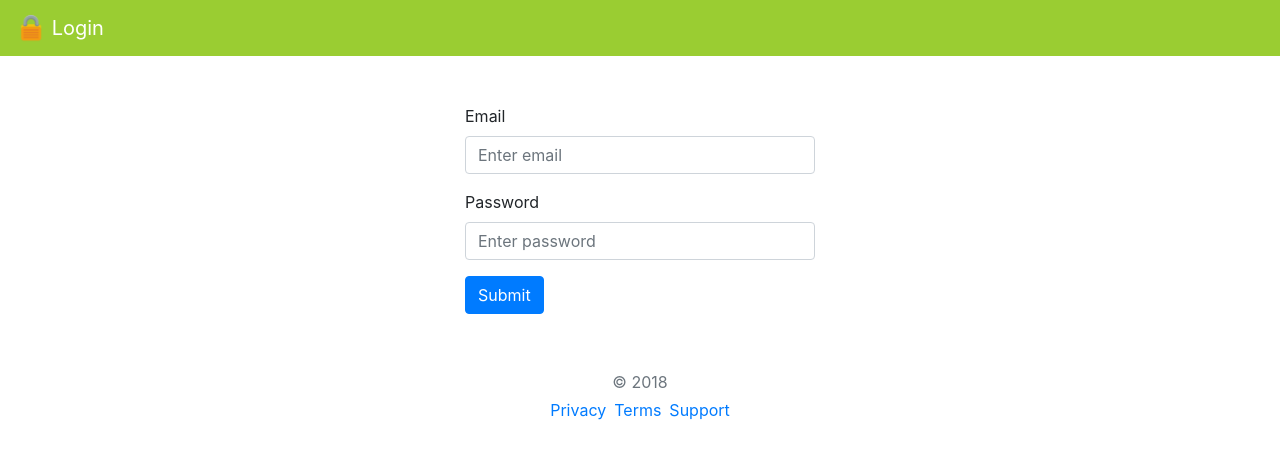
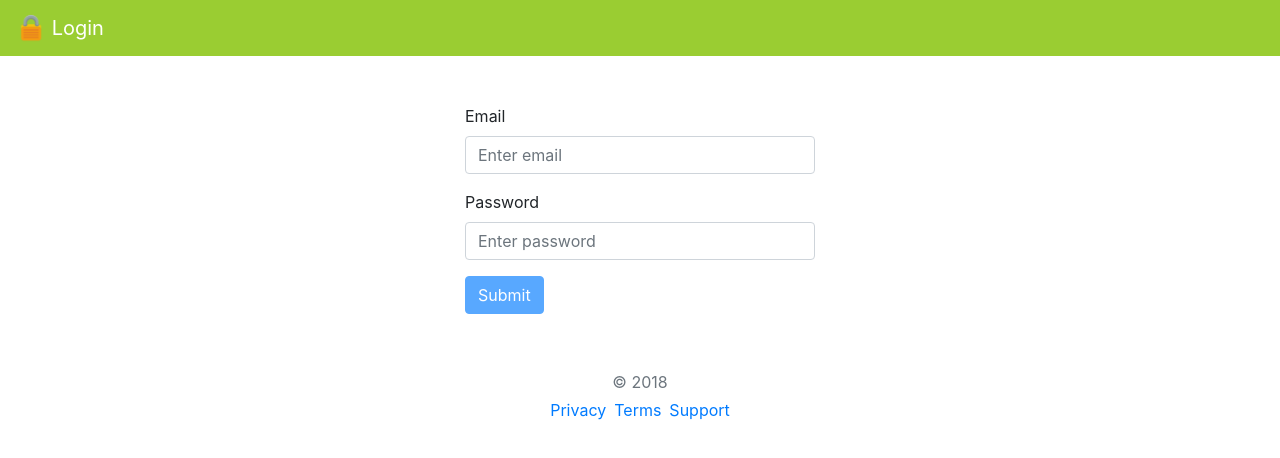
Before and after one commit to MijaelWatts/login, an Angular app in the folder angular5-login/: page / in a window 1280 px wide. Shown: the top 458 px of the page. Built offline with nearby package versions, Linux system fonts and the light colour scheme.

Commit message:
Formatted html with disabled button.

```diff
--- a/angular5-login/src/app/body/login.component.html
+++ b/angular5-login/src/app/body/login.component.html
@@ -1,15 +1,19 @@
 <div class="container my-5">
   <div class="row">
     <form class="col-sm-4 mx-auto">
+
       <div class="form-group">
         <label for="exampleInputEmail1">Email</label>
         <input type="email" class="form-control" id="exampleInputEmail1" aria-describedby="emailHelp" placeholder="Enter email">
       </div>
+
       <div class="form-group">
         <label for="exampleInputPassword1">Password</label>
         <input type="password" class="form-control" id="exampleInputPassword1" placeholder="Enter password">
       </div>
-      <button type="submit" class="btn btn-primary">Submit</button>
+
+      <button type="submit" class="btn btn-primary" [disabled]="true">Submit</button>
+
     </form>
   </div>
 </div>
```
